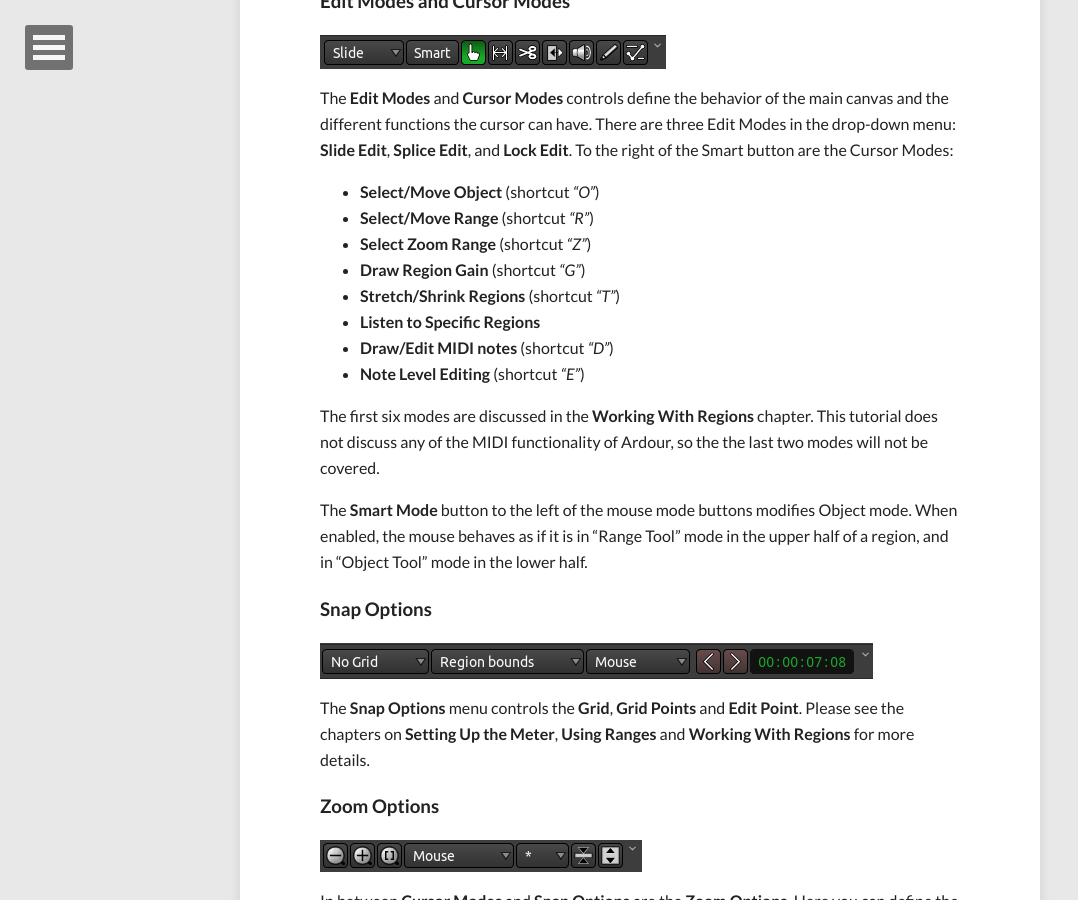
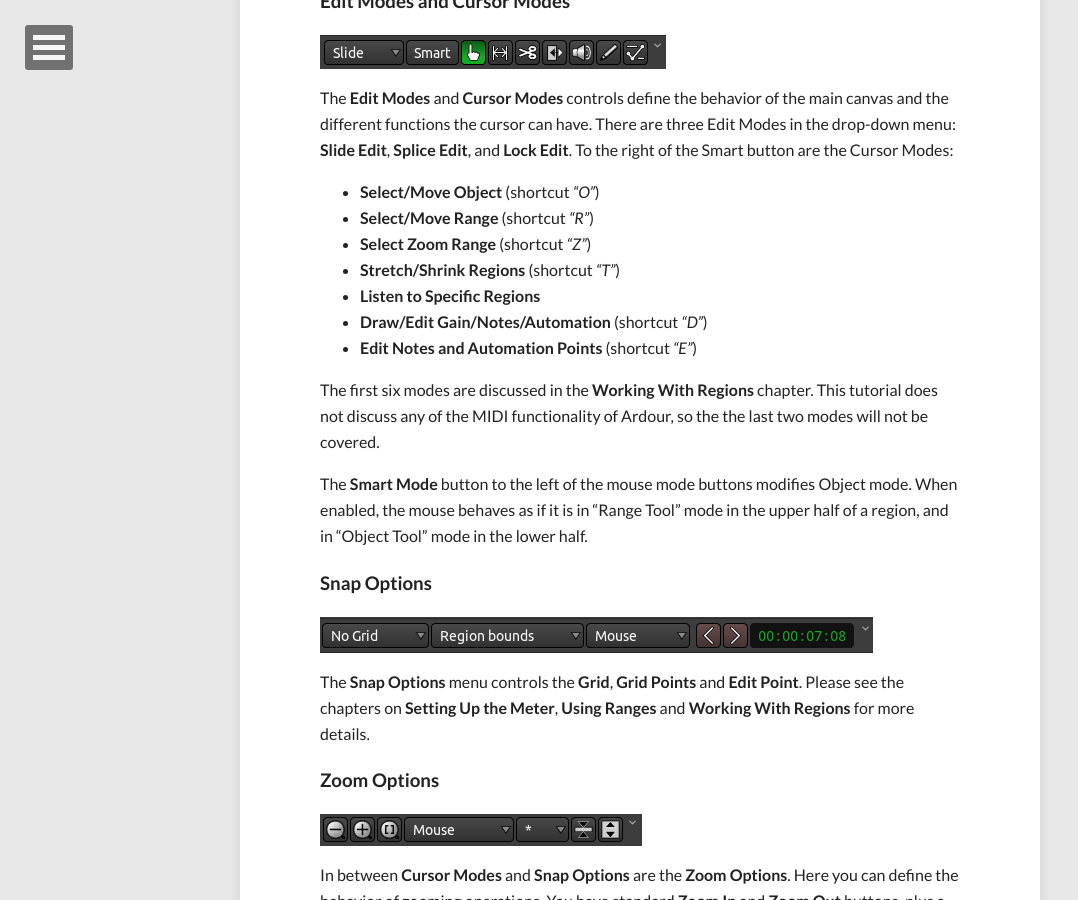
Before and after one commit to brunoruviaro/ardour4-tutorial, a Jekyll site: the page built from _posts/2014-09-29-an-overview-of-the-interface.md, in a window 1280 px wide and 900 px high, scrolled down 2230 px. Shown: the whole window, without its empty margins (0-1078 px from the left). Built offline with Jekyll 4.4.1, drawn with Linux system fonts in a browser that asks for light colours; nearby versions of some CDN libraries.

Commit message:
Cursor Modes Update

```diff
--- a/_posts/2014-09-29-an-overview-of-the-interface.md
+++ b/_posts/2014-09-29-an-overview-of-the-interface.md
@@ -84,11 +84,10 @@
 -   **Select/Move Object** (shortcut *"O"*)
 -   **Select/Move Range** (shortcut *"R"*)
 -   **Select Zoom Range** (shortcut *"Z"*)
--   **Draw Region Gain** (shortcut *"G"*)
 -   **Stretch/Shrink Regions** (shortcut *"T"*)
 -   **Listen to Specific Regions**
--   **Draw/Edit MIDI notes** (shortcut *"D"*)
--   **Note Level Editing** (shortcut *"E"*)
+-   **Draw/Edit Gain/Notes/Automation** (shortcut *"D"*)
+-   **Edit Notes and Automation Points** (shortcut *"E"*)
 
 The first six modes are discussed in the **Working With Regions**
 chapter. This tutorial does not discuss any of the MIDI functionality of
```
